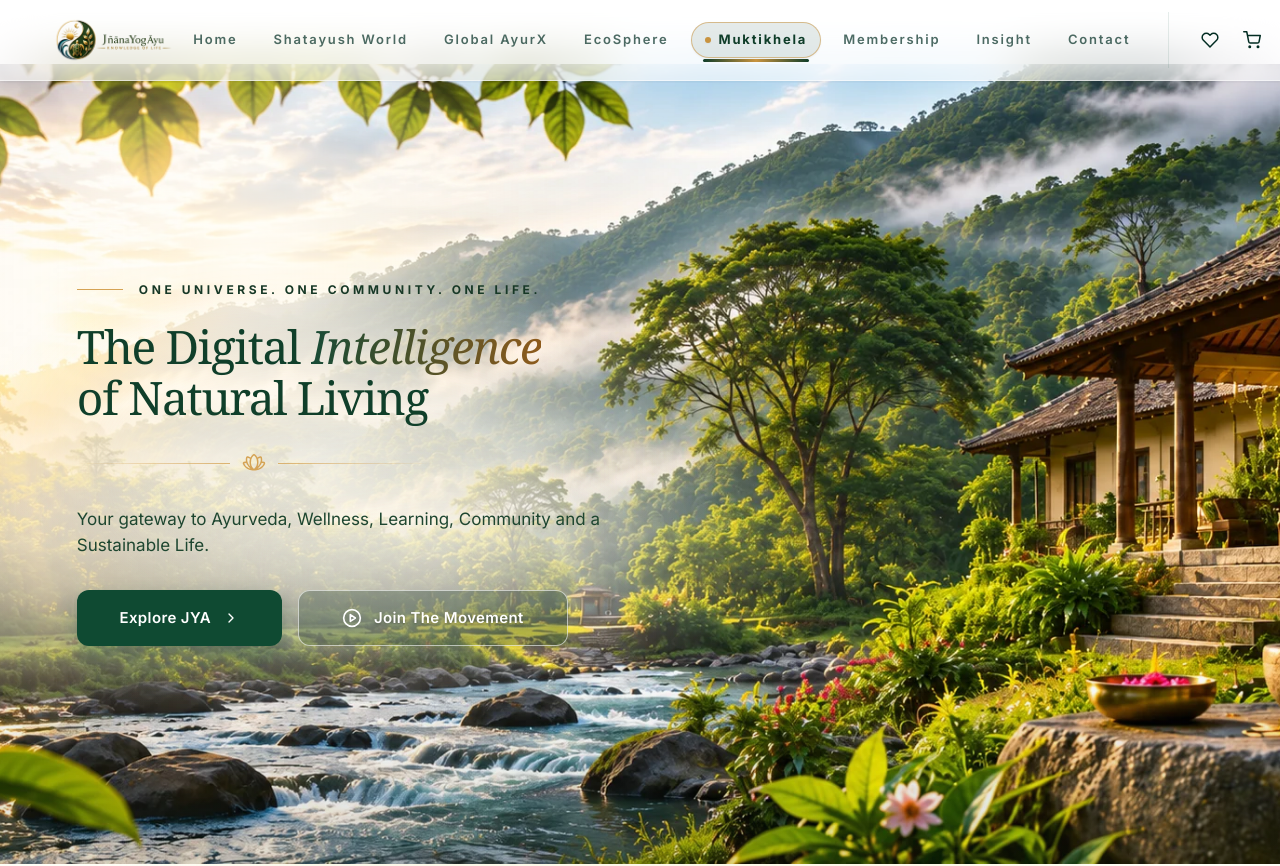
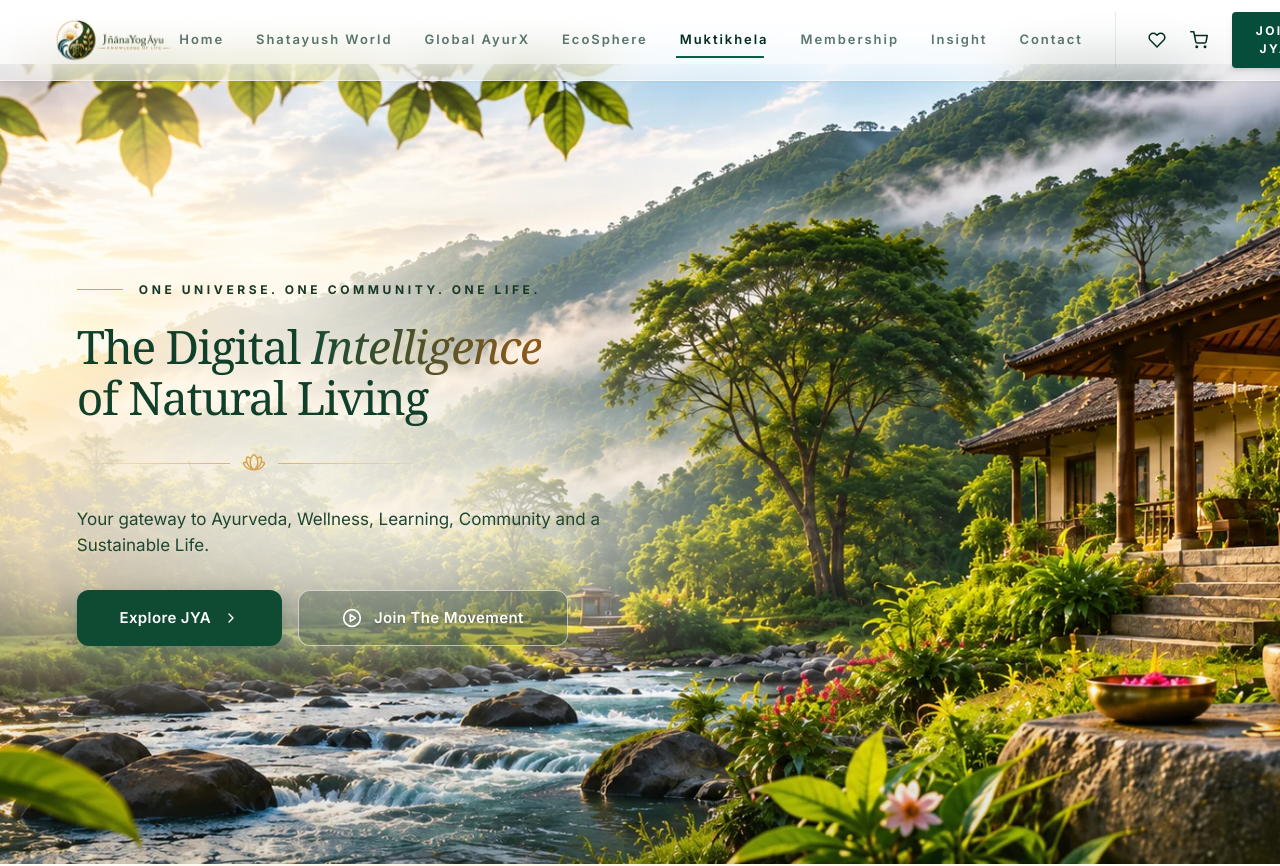
Before and after one commit to pgdiginitin78/JnanaYogAyu, a React (Vite) app: page /muktikhela in a window 1280 px wide. Shown: the top 866 px of the page. Built offline with nearby package versions, Linux system fonts and the light colour scheme.

Commit message:
navbar underline menu selection added

```diff
--- a/src/components/Navbar.jsx
+++ b/src/components/Navbar.jsx
@@ -1,55 +1,151 @@
-import React, { useState, useEffect } from "react";
+import React, { useState, useEffect, useRef, useCallback } from "react";
 import { Link, useLocation } from "react-router-dom";
 import { FiMenu, FiX, FiHeart, FiShoppingCart } from "react-icons/fi";
 import { motion, AnimatePresence } from "framer-motion";
 import logo from "../assets/HorizentalLogo.webp";
 
+const navLinks = [
+  { name: "Home", path: "/" },
+  { name: "Shatayush World", path: "/shatayushWorld" },
+  { name: "Global AyurX", path: "/globalayurx" },
+  { name: "EcoSphere", path: "/ecosphere" },
+  { name: "Muktikhela", path: "/muktikhela" },
+  { name: "Membership", path: "/membership" },
+  { name: "Insight", path: "/insight" },
+  { name: "Contact", path: "/contact" },
+];
+
 const Navbar = () => {
   const [isOpen, setIsOpen] = useState(false);
   const [scrolled, setScrolled] = useState(false);
+  const navContainerRef = useRef(null);
+  const underlineRef = useRef(null);
+  const linkRefs = useRef({});
+  const activeTargetRef = useRef(null);
+  const currentTransformRef = useRef({ x: 0, scale: 0, initialized: false });
   const location = useLocation();
 
   useEffect(() => {
     setIsOpen(false);
-  }, [location]);
+  }, [location.pathname, location.hash]);
 
   useEffect(() => {
     const handleScroll = () => {
-      if (window.scrollY > 20) {
-        setScrolled(true);
-      } else {
-        setScrolled(false);
-      }
+      const isScrolled = window.scrollY > 20;
+      setScrolled((prev) => (prev !== isScrolled ? isScrolled : prev));
     };
-    window.addEventListener("scroll", handleScroll);
+    window.addEventListener("scroll", handleScroll, { passive: true });
     return () => window.removeEventListener("scroll", handleScroll);
   }, []);
 
-  const navLinks = [
-    { name: "Home", path: "/" },
-    { name: "Shatayush World", path: "/shatayushWorld" },
-    { name: "Global AyurX", path: "/globalayurx" },
-    { name: "EcoSphere", path: "/ecosphere" },
-    { name: "Muktikhela", path: "/muktikhela" },
-    { name: "Membership", path: "/membership" },
-    { name: "Insight", path: "/insight" },
-    { name: "Contact", path: "/contact" },
-  ];
+  const isLinkActive = useCallback(
+    (path) => {
+      const currentPath = location.pathname.toLowerCase();
+      const targetPath = path.toLowerCase();
 
-  const isLinkActive = (path) => {
-    const currentPath = location.pathname.toLowerCase();
-    const targetPath = path.toLowerCase();
+      if (targetPath === "/muktikhela") {
+        return currentPath === "/muktikhela" || location.hash === "#muktikhela";
+      }
 
-    if (targetPath === "/muktikhela") {
-      return currentPath === "/muktikhela" || location.hash === "#muktikhela";
+      if (targetPath === "/") {
+        return currentPath === "/" && location.hash !== "#muktikhela";
+      }
+
+      return (
+        currentPath === targetPath || currentPath.startsWith(`${targetPath}/`)
+      );
+    },
+    [location.pathname, location.hash]
+  );
+
+  const moveUnderlineToLink = useCallback((targetPath, immediate = false) => {
+    const containerEl = navContainerRef.current;
+    const lineEl = underlineRef.current;
+    const activeEl = targetPath ? linkRefs.current[targetPath] : null;
+
+    if (!containerEl || !lineEl || !activeEl) return;
+
+    const containerWidth = containerEl.offsetWidth || 1;
+    const nextX = activeEl.offsetLeft;
+    const nextScale = activeEl.offsetWidth / containerWidth;
+
+    const prev = currentTransformRef.current;
+    if (
+      !immediate &&
+      prev.initialized &&
+      activeTargetRef.current === targetPath &&
+      Math.abs(prev.x - nextX) < 0.5 &&
+      Math.abs(prev.scale - nextScale) < 0.001
+    ) {
+      return;
     }
 
-    if (targetPath === "/") {
-      return currentPath === "/" && location.hash !== "#muktikhela";
+    let startX = prev.x;
+    let startScale = prev.scale;
+
+    if (prev.initialized && !immediate) {
+      const containerRect = containerEl.getBoundingClientRect();
+      const lineRect = lineEl.getBoundingClientRect();
+      if (lineRect.width > 0 && containerRect.width > 0) {
+        startX = lineRect.left - containerRect.left;
+        startScale = lineRect.width / containerRect.width;
+      }
     }
 
-    return currentPath === targetPath || currentPath.startsWith(`${targetPath}/`);
-  };
+    activeTargetRef.current = targetPath;
+    currentTransformRef.current = {
+      x: nextX,
+      scale: nextScale,
+      initialized: true,
+    };
+
+    const endTransform = `translate3d(${nextX}px, 0, 0) scaleX(${nextScale})`;
+
+    lineEl.getAnimations().forEach((anim) => anim.cancel());
+
+    if (immediate || !prev.initialized) {
+      lineEl.animate(
+        [{ transform: endTransform, opacity: 1 }, { transform: endTransform, opacity: 1 }],
+        { duration: 0, fill: "forwards" }
+      );
+      return;
+    }
+
+    const startTransform = `translate3d(${startX}px, 0, 0) scaleX(${startScale})`;
+
+    lineEl.animate(
+      [
+        { transform: startTransform, opacity: 1 },
+        { transform: endTransform, opacity: 1 },
+      ],
+      {
+        duration: 420,
+        easing: "cubic-bezier(0.22, 1, 0.36, 1)",
+        fill: "forwards",
+      }
+    );
+  }, []);
+
+  useEffect(() => {
+    const matchedLink = navLinks.find((link) => isLinkActive(link.path));
+    if (matchedLink) {
+      moveUnderlineToLink(
+        matchedLink.path,
+        !currentTransformRef.current.initialized
+      );
+    }
+  }, [isLinkActive, moveUnderlineToLink]);
+
+  useEffect(() => {
+    const handleResize = () => {
+      const matchedLink = navLinks.find((link) => isLinkActive(link.path));
+      if (matchedLink) {
+        moveUnderlineToLink(matchedLink.path, true);
+      }
+    };
+    window.addEventListener("resize", handleResize, { passive: true });
+    return () => window.removeEventListener("resize", handleResize);
+  }, [isLinkActive, moveUnderlineToLink]);
 
   return (
     <nav
@@ -69,54 +165,36 @@ const Navbar = () => {
             />
           </Link>
           <div className="flex items-center justify-end">
-            <div className="hidden lg:flex items-center space-x-1 xl:space-x-2 2xl:space-x-4 pr-6">
+            <div
+              ref={navContainerRef}
+              className="hidden lg:flex items-center gap-8 pr-8 relative"
+            >
               {navLinks.map((link) => {
                 const isActive = isLinkActive(link.path);
                 return (
                   <Link
                     key={link.name}
                     to={link.path}
+                    ref={(el) => {
+                      if (el) linkRefs.current[link.path] = el;
+                    }}
+                    onClick={() => moveUnderlineToLink(link.path, false)}
                     aria-current={isActive ? "page" : undefined}
-                    className={`relative px-3.5 py-2 rounded-full font-sans text-[13px] tracking-[0.14em] whitespace-nowrap transition-all duration-300 flex items-center gap-2 group ${
+                    className={`relative py-1 font-sans text-[13px] font-semibold tracking-[0.15em] whitespace-nowrap transition-colors duration-300 ${
                       isActive
-                        ? "font-bold text-[#0F3D29]"
-                        : "font-semibold text-emerald-950/70 hover:text-emerald-950 hover:bg-emerald-950/5"
+                        ? "text-emerald-950"
+                        : "text-emerald-950/65 hover:text-emerald-700"
                     }`}
                   >
-                    {isActive && (
-                      <motion.span
-                        layoutId="navbar-active-pill"
-                        transition={{
-                          type: "spring",
-                          stiffness: 380,
-                          damping: 30,
-                        }}
-                        className="absolute inset-0 rounded-full bg-[#0F3D29]/10 border border-[#C8933F]/55 shadow-sm -z-10"
-                      />
-                    )}
-
-                    {isActive && (
-                      <span className="w-1.5 h-1.5 rounded-full bg-[#C8933F] shadow-sm shrink-0" />
-                    )}
-
-                    <span>{link.name}</span>
-
-                    {isActive ? (
-                      <motion.span
-                        layoutId="navbar-active-underline"
-                        transition={{
-                          type: "spring",
-                          stiffness: 380,
-                          damping: 30,
-                        }}
-                        className="absolute -bottom-1 left-3 right-3 h-[2.5px] bg-gradient-to-r from-[#0F3D29] via-[#C8933F] to-[#0F3D29] rounded-full"
-                      />
-                    ) : (
-                      <span className="absolute -bottom-1 left-1/2 w-0 h-[2px] bg-emerald-700/70 transition-all duration-300 group-hover:w-2/3 group-hover:left-[16.666%] opacity-0 group-hover:opacity-100 rounded-full" />
-                    )}
+                    {link.name}
                   </Link>
                 );
               })}
+
+              <span
+                ref={underlineRef}
+                className="pointer-events-none absolute -bottom-1 left-0 w-full h-[2px] bg-emerald-800 origin-left will-change-transform opacity-0"
+              />
             </div>
 
             <div className="hidden lg:flex items-center space-x-6 pl-8 border-l border-emerald-900/10">
@@ -165,7 +243,7 @@ const Navbar = () => {
             transition={{ duration: 0.3, ease: "easeOut" }}
             className="lg:hidden absolute top-full left-0 right-0 h-screen bg-white/90 backdrop-blur-2xl border-t border-white/40 shadow-2xl z-50"
           >
-            <div className="px-6 pt-8 pb-6 space-y-3 flex flex-col items-center">
+            <div className="px-6 pt-12 pb-6 space-y-8 flex flex-col items-center">
               {navLinks.map((link) => {
                 const isActive = isLinkActive(link.path);
                 return (
@@ -174,16 +252,24 @@ const Navbar = () => {
                     to={link.path}
                     aria-current={isActive ? "page" : undefined}
                     onClick={() => setIsOpen(false)}
-                    className={`w-full max-w-xs py-3 px-5 rounded-xl font-sans text-base tracking-[0.18em] transition-all duration-300 flex items-center justify-center gap-2.5 ${
+                    className={`relative inline-block py-2 font-sans text-lg tracking-[0.2em] transition-colors ${
                       isActive
-                        ? "bg-[#0F3D29] text-[#FAF6EE] font-bold border border-[#C8933F]/60 shadow-md"
-                        : "text-emerald-950/75 font-semibold hover:text-emerald-950 hover:bg-emerald-950/5"
+                        ? "font-bold text-emerald-950"
+                        : "font-semibold text-emerald-950/75 hover:text-emerald-700"
                     }`}
                   >
+                    {link.name}
                     {isActive && (
-                      <span className="w-2 h-2 rounded-full bg-[#C8933F] shrink-0" />
+                      <motion.span
+                        layoutId="mobile-navbar-active-underline"
+                        transition={{
+                          type: "spring",
+                          stiffness: 300,
+                          damping: 30,
+                        }}
+                        className="absolute bottom-0 left-0 right-0 h-[2px] bg-emerald-800 rounded-full"
+                      />
                     )}
-                    <span>{link.name}</span>
                   </Link>
                 );
               })}
--- a/src/components/ui/LearnWithGurukul.jsx
+++ b/src/components/ui/LearnWithGurukul.jsx
@@ -44,7 +44,7 @@ function LearnWithGurukul() {
         <div className="absolute -bottom-32 -left-32 w-96 h-96 rounded-full bg-moss/20 blur-3xl" />
       </div>
 
-      <div className="relative z-10 max-w-7xl 2xl:max-w-[1600px] mx-auto px-4 sm:px-6 lg:px-20">
+      <div className="relative z-10  mx-auto px-4 sm:px-6 lg:px-20">
         <div className="grid grid-cols-1 lg:grid-cols-2 gap-12 lg:gap-16 items-center">
           <div className="space-y-6 max-w-xl">
             <motion.span
--- a/src/components/ui/MuktikhelaAyurvedaSection.jsx
+++ b/src/components/ui/MuktikhelaAyurvedaSection.jsx
@@ -77,7 +77,7 @@ export default function MuktikhelaAyurvedaSection() {
       id="muktikhela"
       className="w-full bg-[#FDFBF7] py-14 sm:py-6 lg:py-14 text-forest relative overflow-hidden"
     >
-      <div className="mx-auto grid w-full max-w-7xl 2xl:max-w-[1600px] items-center gap-10 px-4 sm:px-6 lg:px-20 lg:grid-cols-[minmax(300px,0.85fr)_minmax(0,1.65fr)] lg:gap-14">
+      <div className="mx-auto grid w-full  items-center gap-10 px-4 sm:px-6 lg:px-20 lg:grid-cols-[minmax(300px,0.85fr)_minmax(0,1.65fr)] lg:gap-14">
         {/* Introduction: the game is explained, not shown as a live quiz. */}
         <div className="max-w-[540px]">
           <motion.div
--- a/src/components/ui/WellnessMarketplace.jsx
+++ b/src/components/ui/WellnessMarketplace.jsx
@@ -91,7 +91,7 @@ function WellnessMarketplace() {
 
   return (
     <section className="bg-[#FDFBF7] py-6 md:py-14 text-forest relative overflow-hidden">
-      <div className="max-w-7xl 2xl:max-w-[1600px] mx-auto px-4 sm:px-6 lg:px-20">
+      <div className=" mx-auto px-4 sm:px-6 lg:px-20">
         <div className="text-center max-w-3xl mx-auto space-y-4">
           <motion.span
             variants={fadeUp}
```
Also changed, not shown: src/components/HomePage.jsx (+1 -14 lines).
